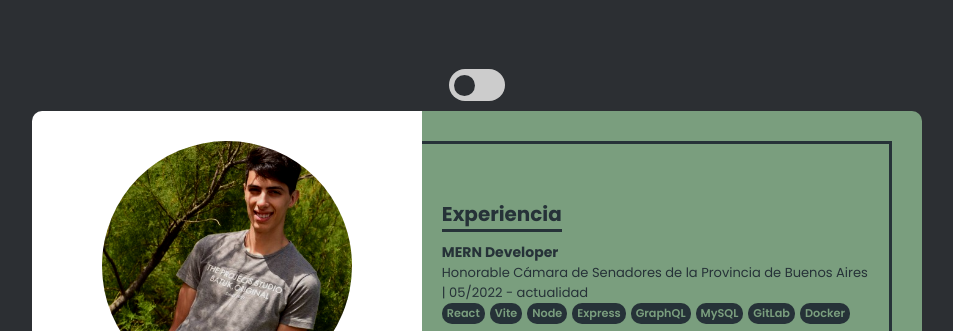
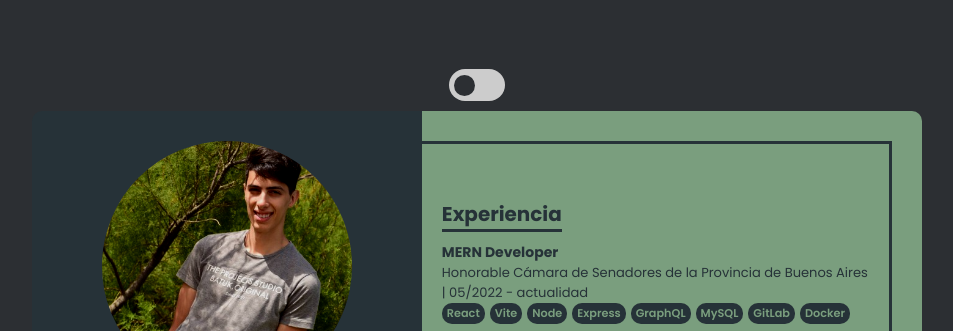
Before and after one commit to martinfacc/cv, a website built with Vite: page index.html in a window 1280 px wide. Shown: the top 331 px of the page, without its empty margins (163-1116 px from the left). Built offline with nearby package versions, Linux system fonts and the dark colour scheme.

Commit message:
[+]darkmode colors

```diff
--- a/style.css
+++ b/style.css
@@ -293,16 +293,15 @@ header > .switch > input:checked + .slider:before {
 @media (prefers-color-scheme: dark) {
 	body {
 		--color-body: #2c2f33;
-		--color-left: #37474f;
+
+		--background-color-left: #263238;
+		--background-color-right: var(--color-green);
+		--color-left: white;
 		--color-right: #263238;
-		--color-text: white;
 	}
 
 	body.light-theme {
 		--color-body: #edf0f2;
-		--color-left: white;
-		--color-right: #efe8e9;
-		--color-text: black;
 
 		--background-color-left: white;
 		--background-color-right: var(--color-green);
```
Also changed, not shown: 1 other file.
